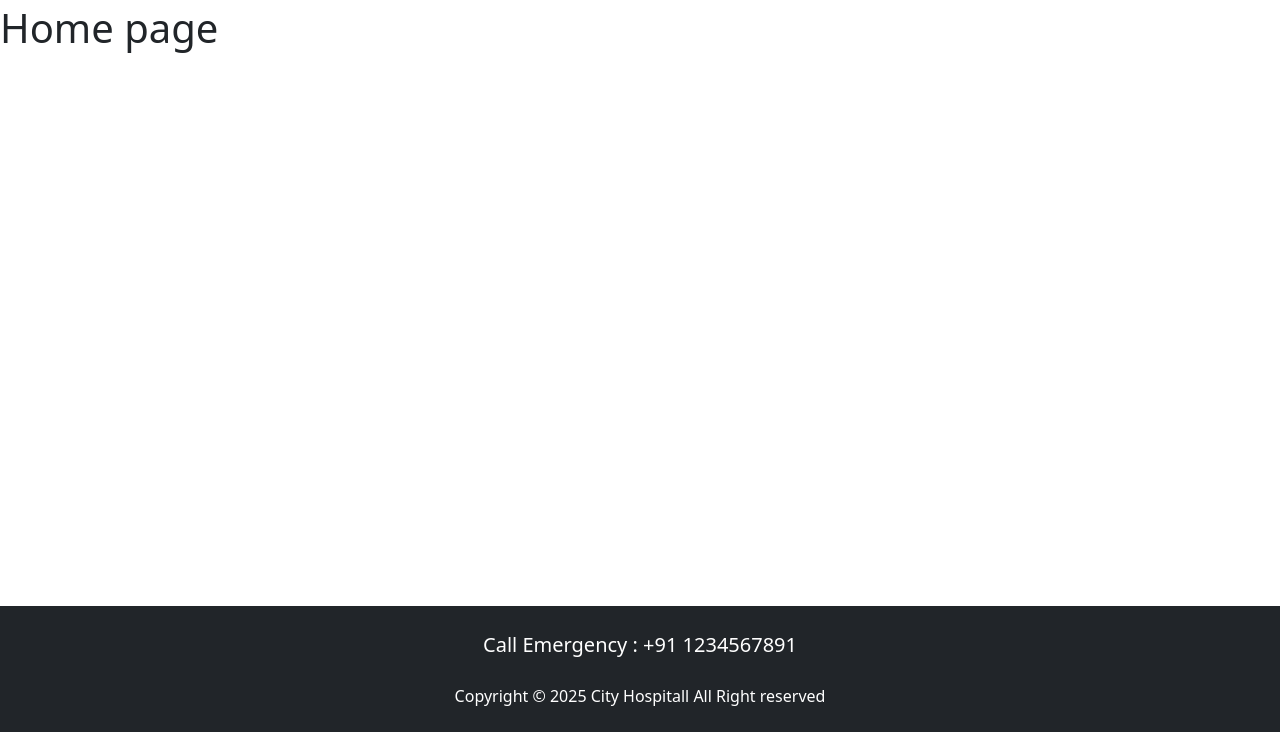
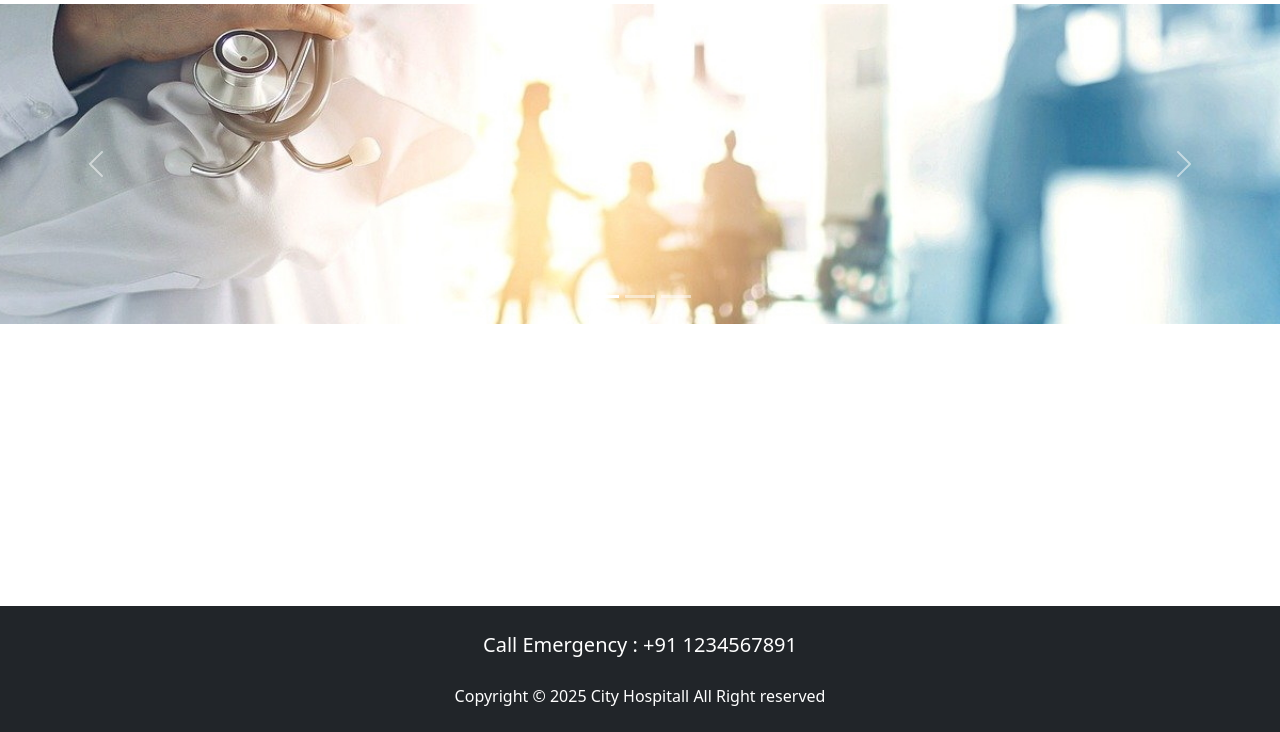
Before and after one commit to Don-Soby-2007/Django_Hospital_Management, a Django app: page / in a window 1280 px wide. Shown: the part 68-800 px from the top of the page. Run offline with Django 5.2, Linux system fonts and the light colour scheme.

Commit message:
static images

```diff
--- a/Hospital_Management/Hospital_Management/settings.py
+++ b/Hospital_Management/Hospital_Management/settings.py
@@ -10,6 +10,7 @@ For the full list of settings and their values, see
 https://docs.djangoproject.com/en/5.2/ref/settings/
 """
 
+import os
 from pathlib import Path
 
 # Build paths inside the project like this: BASE_DIR / 'subdir'.
@@ -116,6 +117,9 @@ USE_TZ = True
 # https://docs.djangoproject.com/en/5.2/howto/static-files/
 
 STATIC_URL = 'static/'
+STATICFILES_DIRS = [
+    os.path.join(BASE_DIR, 'static')
+]
 
 # Default primary key field type
 # https://docs.djangoproject.com/en/5.2/ref/settings/#default-auto-field
--- a/Hospital_Management/templates/index.html
+++ b/Hospital_Management/templates/index.html
@@ -4,6 +4,35 @@
 Home
 {% endblock %}
 
+{% load static %}
+
 {% block content %}
-<h1>Home page</h1>
+
+    <div id="carouselExampleIndicators" class="carousel slide" data-bs-ride="carousel">
+        <div class="carousel-indicators">
+            <button type="button" data-bs-target="#carouselExampleIndicators" data-bs-slide-to="0" class="active" aria-current="true" aria-label="Slide 1"></button>
+            <button type="button" data-bs-target="#carouselExampleIndicators" data-bs-slide-to="1" aria-label="Slide 2"></button>
+            <button type="button" data-bs-target="#carouselExampleIndicators" data-bs-slide-to="2" aria-label="Slide 3"></button>
+        </div>
+        <div class="carousel-inner">
+            <div class="carousel-item active">
+                <img src="{% static '/image/car1.jpg'%}" class="d-block w-100" alt="image 1">
+            </div>
+            <div class="carousel-item">
+                <img src="{% static '/image/car2.jpg'%}" class="d-block w-100" alt="image 2">
+            </div>
+            <div class="carousel-item">
+                <img src="{% static '/image/car3.jpg'%}" class="d-block w-100" alt="image 3">
+            </div>
+        </div>
+        <button class="carousel-control-prev" type="button" data-bs-target="#carouselExampleIndicators" data-bs-slide="prev">
+            <span class="carousel-control-prev-icon" aria-hidden="true"></span>
+            <span class="visually-hidden">Previous</span>
+        </button>
+        <button class="carousel-control-next" type="button" data-bs-target="#carouselExampleIndicators" data-bs-slide="next">
+            <span class="carousel-control-next-icon" aria-hidden="true"></span>
+            <span class="visually-hidden">Next</span>
+        </button>
+    </div>
+
 {% endblock %}
```
Also changed, not shown: Hospital_Management/db.sqlite3, Hospital_Management/static/image/car1.jpg (added), Hospital_Management/static/image/car2.jpg (added), Hospital_Management/static/image/car3.jpg (added), Hospital_Management/templates/base.html (line endings or trailing spaces).
